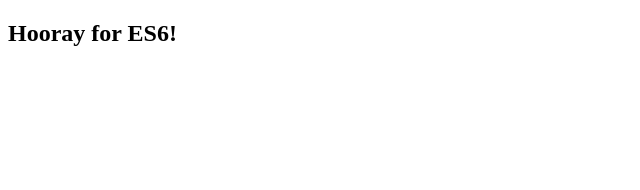
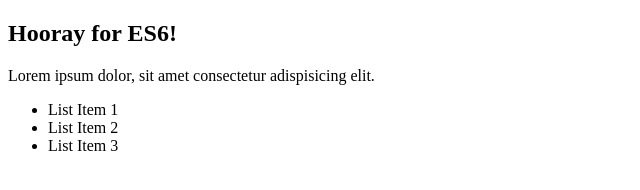
Before and after one commit to fjc013/es6-essentials, a website built with webpack: page build/index.html in a window 1280 px wide. Shown: the whole page, without its empty margins (0-640 px from the left). Built offline with nearby package versions, Linux system fonts and the light colour scheme.

Commit message:
modified build/index.html

```diff
--- a/build/index.html
+++ b/build/index.html
@@ -2,6 +2,12 @@
 <html>
   <body>
     <h2>Hooray for ES6!</h2>
+    <p>Lorem ipsum dolor, sit amet consectetur adispisicing elit.</p>
+    <ul>
+      <li>List Item 1</li>
+      <li>List Item 2</li>
+      <li>List Item 3</li>
+    </ul>
     <script src="bundle.js"></script>
   </body>
 </html>
```
